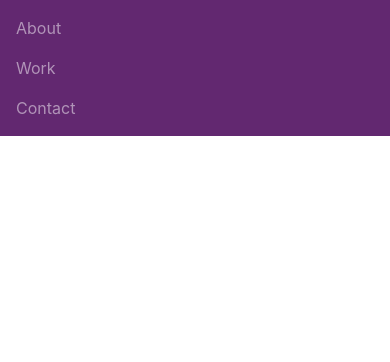
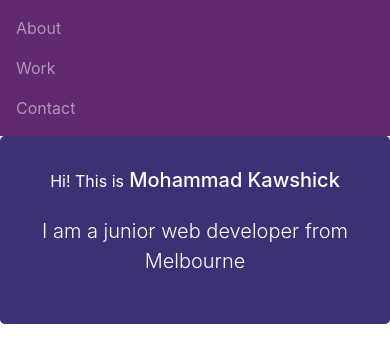
Before and after one commit to Mohammad2527/genProfile, a plain HTML site: page index.html in a window 390 px wide. Drawn offline with nearby package versions, Linux system fonts and the light colour scheme.

Commit message:
Add header

```diff
--- a/index.html
+++ b/index.html
@@ -36,6 +36,16 @@
       </div>
       <!--nav bar-->
     </nav>
+    <header class="justify-content-center">
+      <div class="jumbotron" id="header">
+        <div class="container">
+          <h1 class="mb-4" id="greet">
+            <small>Hi! This is</small> Mohammad Kawshick
+          </h1>
+          <p class="lead">I am a junior web developer from Melbourne</p>
+        </div>
+      </div>
+    </header>
     <div class="container">
       <div class="row">
         <div class="col-12"></div>
--- a/styles.css
+++ b/styles.css
@@ -1,3 +1,20 @@
 nav {
   background-color: #622870;
 }
+#header {
+  background: #3d3175;
+  color: white;
+  text-align: center;
+}
+
+@media (max-width: 576px) {
+  #greet {
+    font-size: 20px;
+  }
+}
+
+@media (max-width: 720px) {
+  #greet {
+    font-size: 20px;
+  }
+}
```
